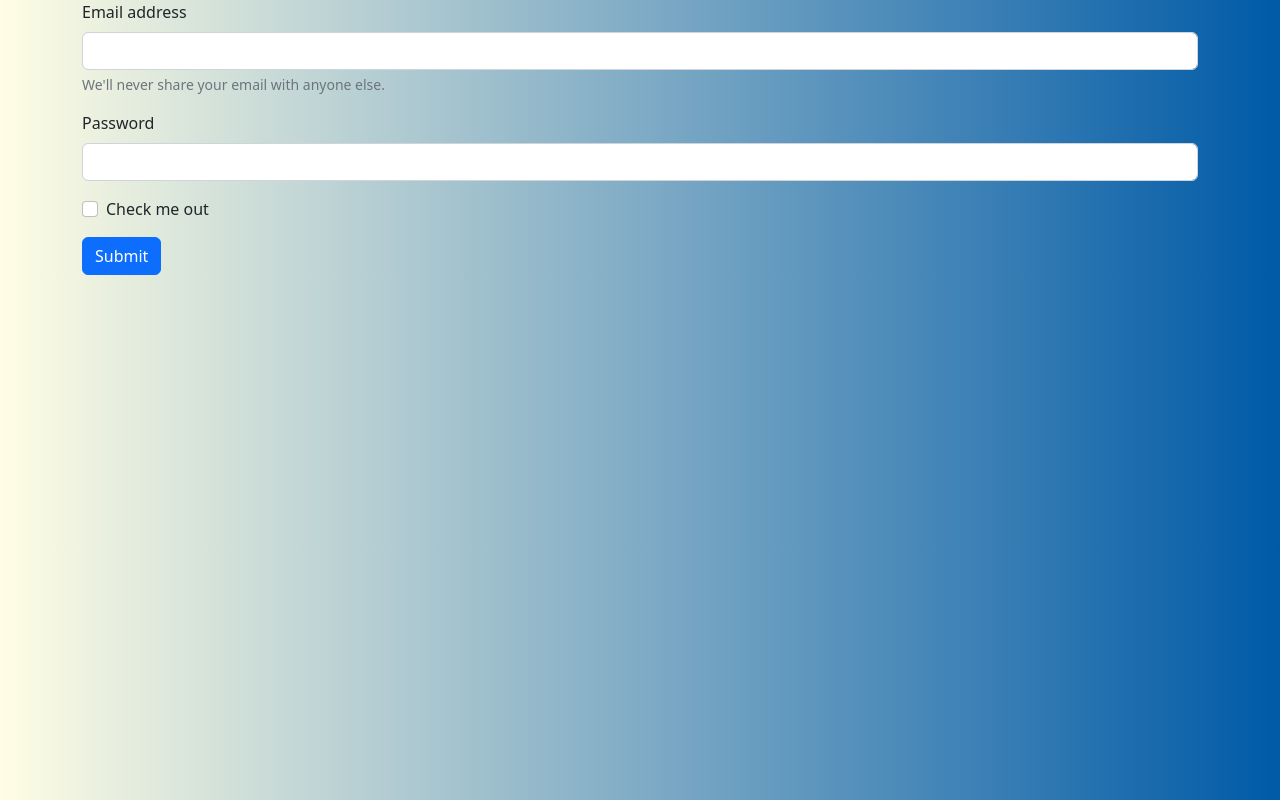
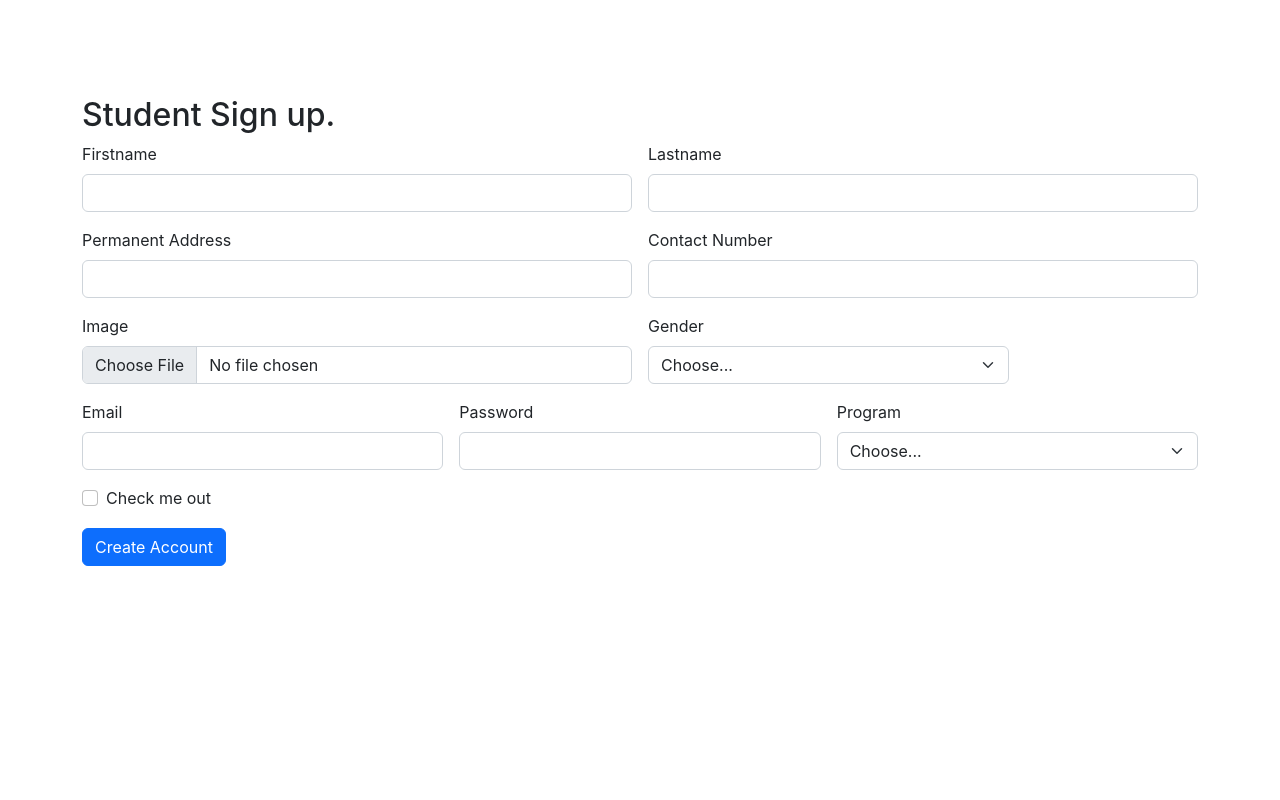
Before and after one commit to KingNelx/Client-2x, a React (Create React App) app: page /StudentReg in a window 1280 px wide. Built offline with nearby package versions, Linux system fonts and the light colour scheme.

Commit message:
added forms

```diff
--- a/src/Components/AdminForm.jsx
+++ b/src/Components/AdminForm.jsx
@@ -20,7 +20,7 @@
                 </div>
                 <Link to="/doctopnav" type="submit" class="btn btn-outline-primary mx-2">Submit</Link>
                 <Link to="/" type="submit" class="btn btn-outline-success ">Go Back</Link>
-                <Link to="/registerform" className="px-3">No Account? Go Sign up</Link>
+                <Link to="/AdminReg" className="px-3">No Account? Go Sign up</Link>
             </form>
         </div>
     );
--- a/src/Components/AdminReg.jsx
+++ b/src/Components/AdminReg.jsx
@@ -1,9 +1,60 @@
+import { Link } from "react-router-dom"
+
 const AdminReg = () => {
     return (
-        <div>
-
+        <div className="container mt-5 py-5">
+            <h2>Admin Sign up</h2>
+            <form class="row g-3">
+                <div class="col-md-6">
+                    <label for="inputEmail4" class="form-label">Firstname</label>
+                    <input type="text" class="form-control" id="inputEmail4" />
+                </div>
+                <div class="col-md-6">
+                    <label for="inputPassword4" class="form-label">Lastname</label>
+                    <input type="text" class="form-control" id="inputPassword4" />
+                </div>
+                <div class="col-md-6">
+                    <label for="inputAddress" class="form-label">Permanent Address</label>
+                    <input type="text" class="form-control" id="inputAddress"  />
+                </div>
+                <div class="col-md-6">
+                    <label for="inputAddress2" class="form-label">Contact Number</label>
+                    <input type="text" class="form-control" id="inputAddress2"  />
+                </div>
+                <div class="col-md-6">
+                    <label for="inputCity" class="form-label">Image</label>
+                    <input type="file" class="form-control" id="inputCity" />
+                </div>
+                <div class="col-md-4">
+                    <label for="inputState" class="form-label">Gender</label>
+                    <select id="inputState" class="form-select">
+                        <option selected>Choose...</option>
+                        <option>Male</option>
+                        <option>Female</option>
+                    </select>
+                </div>
+                <div class="col-md-4">
+                    <label for="inputZip" class="form-label">Email</label>
+                    <input type="email" class="form-control" id="inputZip" />
+                </div>
+                <div class="col-md-4">
+                    <label for="inputZip" class="form-label">Password</label>
+                    <input type="password" class="form-control" id="inputZip" />
+                </div>
+                <div class="col-12">
+                    <div class="form-check">
+                        <input class="form-check-input" type="checkbox" id="gridCheck" />
+                            <label class="form-check-label" for="gridCheck">
+                                Check me out
+                            </label>
+                    </div>
+                </div>
+                <div class="col-12">
+                    <Link to="/adminLogin" type="submit" class="btn btn-primary">Create Account</Link>
+                </div>
+            </form>
         </div>
-     );
+    );
 }
 
 export default AdminReg;
--- a/src/Components/StudentForm.jsx
+++ b/src/Components/StudentForm.jsx
@@ -20,7 +20,7 @@
                 </div>
                 <Link to="/doctopnav" type="submit" class="btn btn-outline-primary mx-2">Submit</Link>
                 <Link to="/" type="submit" class="btn btn-outline-success ">Go Back</Link>
-                <Link to="/registerform" className="px-3">No Account? Go Sign up</Link>
+                <Link to="/StudentReg" className="px-3">No Account? Go Sign up</Link>
             </form>
         </div>
     );
--- a/src/Components/StudentReg.jsx
+++ b/src/Components/StudentReg.jsx
@@ -1,21 +1,66 @@
+import { Link } from "react-router-dom"
+
 const StudentReg = () => {
     return (
-        <div className="container">
-            <form>
-                <div class="mb-3">
-                    <label for="exampleInputEmail1" class="form-label">Email address</label>
-                    <input type="email" class="form-control" id="exampleInputEmail1" aria-describedby="emailHelp" />
-                        <div id="emailHelp" class="form-text">We'll never share your email with anyone else.</div>
+        <div className="container mt-5 py-5">
+            <h2>Student Sign up. </h2>
+            <form class="row g-3">
+                <div class="col-md-6">
+                    <label for="inputEmail4" class="form-label">Firstname</label>
+                    <input type="text" class="form-control" id="inputEmail4" />
                 </div>
-                <div class="mb-3">
-                    <label for="exampleInputPassword1" class="form-label">Password</label>
-                    <input type="password" class="form-control" id="exampleInputPassword1" />
+                <div class="col-md-6">
+                    <label for="inputPassword4" class="form-label">Lastname</label>
+                    <input type="text" class="form-control" id="inputPassword4" />
                 </div>
-                <div class="mb-3 form-check">
-                    <input type="checkbox" class="form-check-input" id="exampleCheck1" />
-                        <label class="form-check-label" for="exampleCheck1">Check me out</label>
+                <div class="col-md-6">
+                    <label for="inputAddress" class="form-label">Permanent Address</label>
+                    <input type="text" class="form-control" id="inputAddress"  />
                 </div>
-                <button type="submit" class="btn btn-primary">Submit</button>
+                <div class="col-md-6">
+                    <label for="inputAddress2" class="form-label">Contact Number</label>
+                    <input type="text" class="form-control" id="inputAddress2"  />
+                </div>
+                <div class="col-md-6">
+                    <label for="inputCity" class="form-label">Image</label>
+                    <input type="file" class="form-control" id="inputCity" />
+                </div>
+                <div class="col-md-4">
+                    <label for="inputState" class="form-label">Gender</label>
+                    <select id="inputState" class="form-select">
+                        <option selected>Choose...</option>
+                        <option>Male</option>
+                        <option>Female</option>
+                    </select>
+                </div>
+                <div class="col-md-4">
+                    <label for="inputZip" class="form-label">Email</label>
+                    <input type="email" class="form-control" id="inputZip" />
+                </div>
+                <div class="col-md-4">
+                    <label for="inputZip" class="form-label">Password</label>
+                    <input type="password" class="form-control" id="inputZip" />
+                </div>
+                <div class="col-md-4">
+                    <label for="inputState" class="form-label">Program</label>
+                    <select id="inputState" class="form-select">
+                        <option selected>Choose...</option>
+                        <option>BSIS</option>
+                        <option>BSIT</option>
+                        <option>BSCS</option>
+                    </select>
+                </div>
+                <div class="col-12">
+                    <div class="form-check">
+                        <input class="form-check-input" type="checkbox" id="gridCheck" />
+                            <label class="form-check-label" for="gridCheck">
+                                Check me out
+                            </label>
+                    </div>
+                </div>
+                <div class="col-12">
+                    <Link to="/StudentForm" type="submit" class="btn btn-primary">Create Account</Link>
+                </div>
             </form>
         </div>
     );
--- a/src/index.css
+++ b/src/index.css
@@ -1,8 +1,10 @@
 body {
-  background: #005AA7;  /* fallback for old browsers */
-  background: -webkit-linear-gradient(to right, #FFFDE4, #005AA7);  /* Chrome 10-25, Safari 5.1-6 */
-  background: linear-gradient(to right, #FFFDE4, #005AA7); /* W3C, IE 10+/ Edge, Firefox 16+, Chrome 26+, Opera 12+, Safari 7+ */
-
+  margin: 0;
+  font-family: -apple-system, BlinkMacSystemFont, 'Segoe UI', 'Roboto', 'Oxygen',
+    'Ubuntu', 'Cantarell', 'Fira Sans', 'Droid Sans', 'Helvetica Neue',
+    sans-serif;
+  -webkit-font-smoothing: antialiased;
+  -moz-osx-font-smoothing: grayscale;
 }
 
 code {
```
